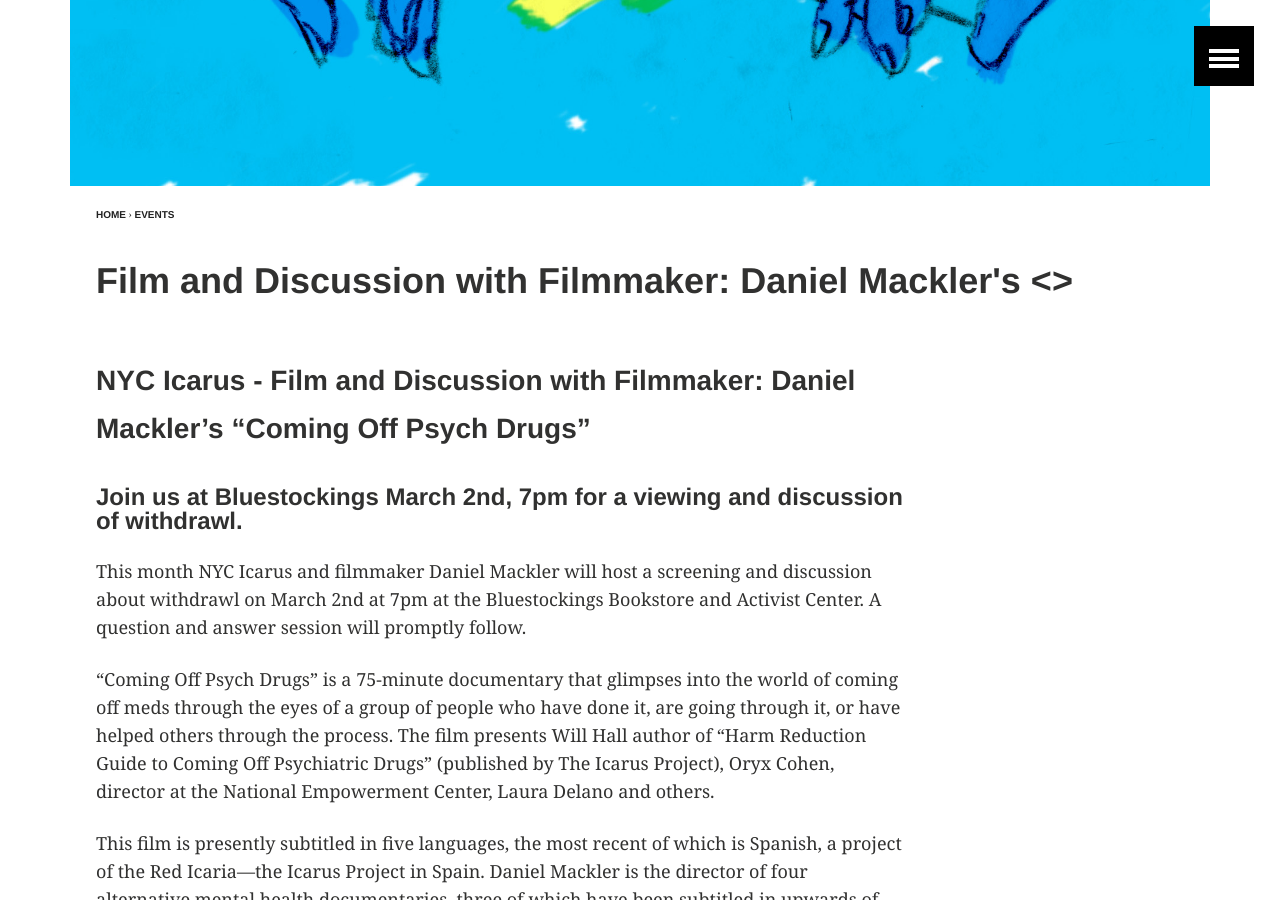
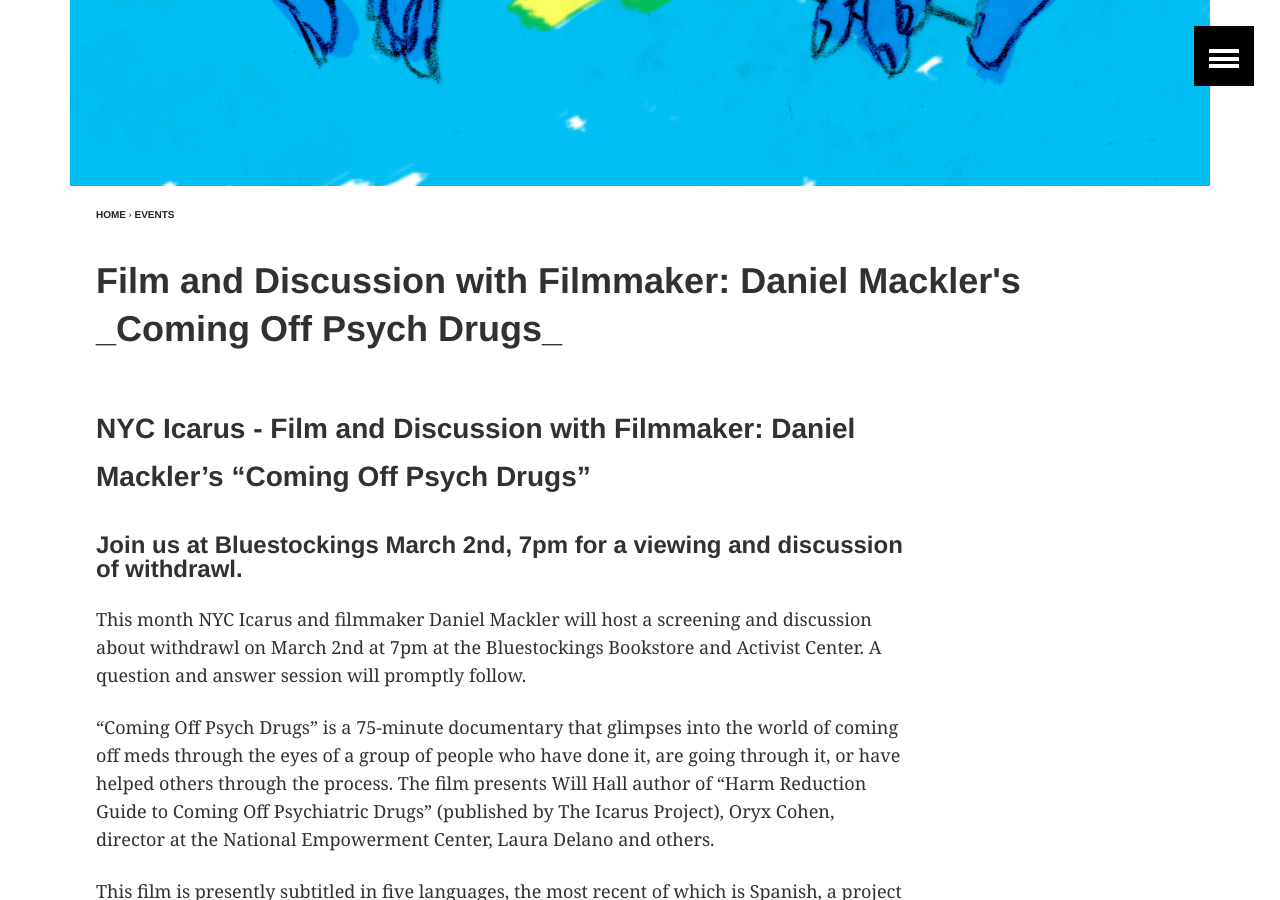
Before and after one commit to nycicarus/nycicarus.github.io, a Jekyll site: the page built from _posts/events/2016-03-02-psych-drugs-film.md, in a window 1280 px wide and 900 px high, scrolled down 567 px. Built offline with Jekyll 4.4.1, drawn with Linux system fonts in a browser that asks for light colours; comment, search, counter and statistics services are not loaded.

Commit message:
Update 2016-03-02-psych-drugs-film.md

```diff
--- a/_posts/events/2016-03-02-psych-drugs-film.md
+++ b/_posts/events/2016-03-02-psych-drugs-film.md
@@ -1,6 +1,6 @@
 ---
 layout: article
-title: "Film and Discussion with Filmmaker: Daniel Mackler's <<Coming Off Psych Drugs>>"
+title: "Film and Discussion with Filmmaker: Daniel Mackler's _Coming Off Psych Drugs_"
 categories: events
 description: "filmmaker Daniel Mackler will host a screening and discussion about withdrawl"
 excerpt: "This month NYC Icarus and filmmaker Daniel Mackler will host a screening and  discussion about withdrawl on March 2nd at 7pm at the Bluestockings Bookstore and Activist Center.  A question and answer session will promptly follow."
```
